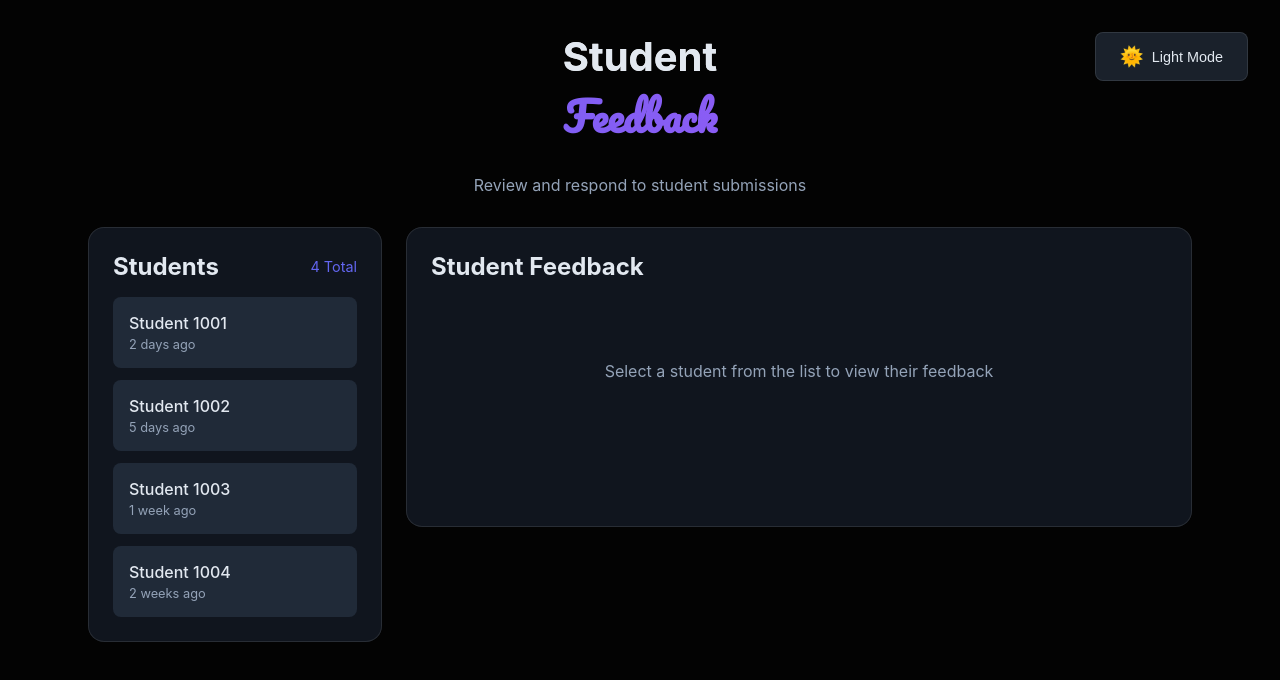
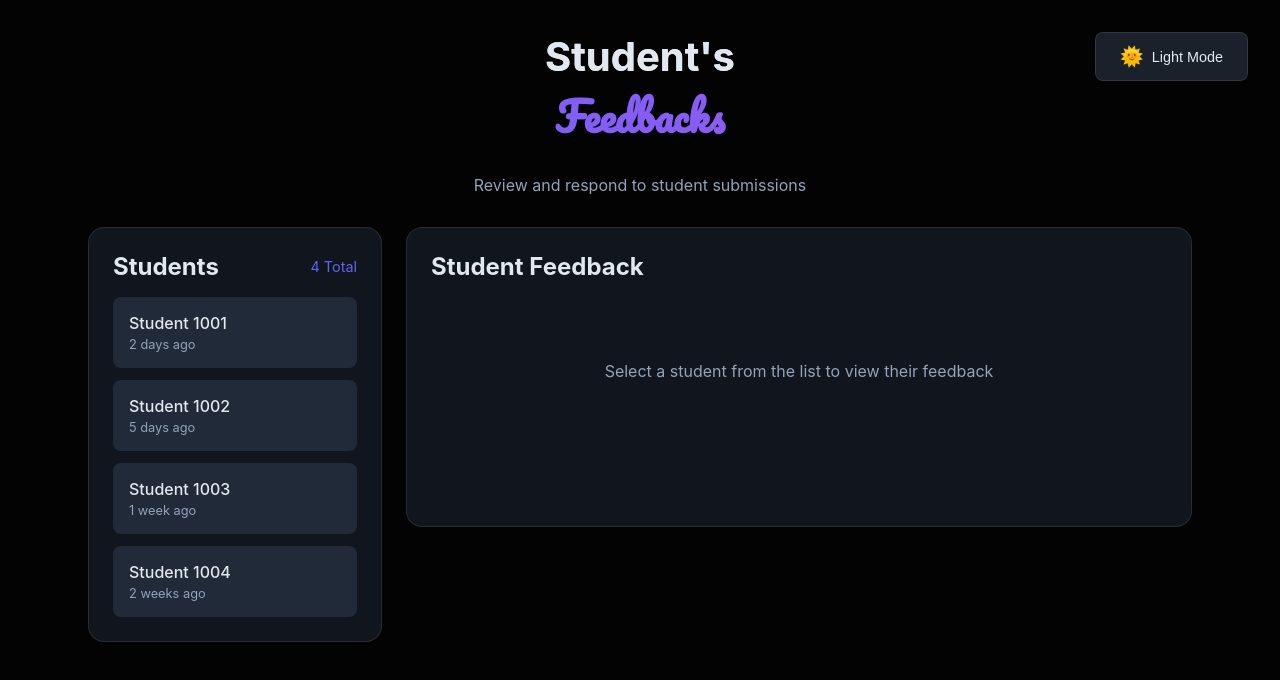
Before and after one commit to azeebneuron/soft-engg-project-jan-2025-se-Jan-31, a Vue app in the folder vue-project/: page /instfeedback in a window 1280 px wide. Shown: the top 680 px of the page. Built offline with nearby package versions, Linux system fonts and the light colour scheme.

Commit message:
Just Checking

```diff
--- a/vue-project/src/views/InstructorFeedback.vue
+++ b/vue-project/src/views/InstructorFeedback.vue
@@ -10,8 +10,8 @@
         {{ isDarkMode ? 'Light Mode' : 'Dark Mode' }}
       </button>
           <h1 class="dashboard-title">
-            <span class="title-regular">Student</span>
-            <span class="title-fancy">Feedback</span>
+            <span class="title-regular">Student's</span>
+            <span class="title-fancy">Feedbacks</span>
           </h1>
           <p class="dashboard-subtitle">Review and respond to student submissions</p>
         </header>
```
